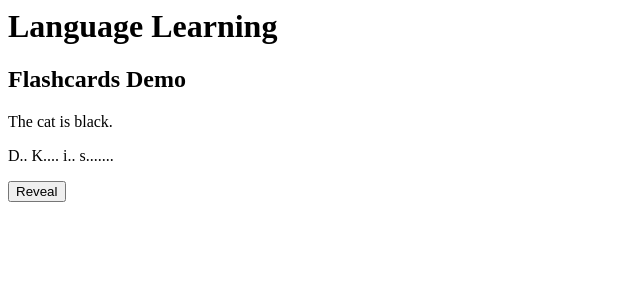
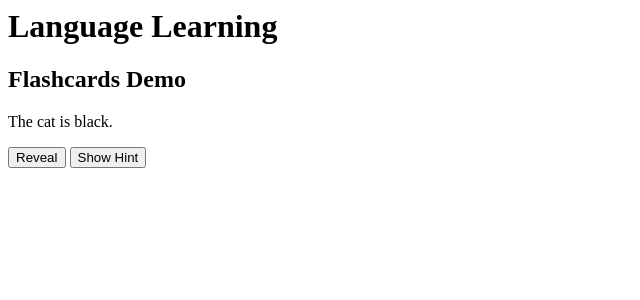
Before and after one commit to HaeckelK/audio-cards, a Flask app: page /flashcards-demo in a window 1280 px wide. Shown: the top 300 px of the page, without its empty margins (0-640 px from the left). Run offline with Flask 2, Linux system fonts and the light colour scheme.

Commit message:
feat: button to show hint

```diff
--- a/app/templates/flashcards_demo.html
+++ b/app/templates/flashcards_demo.html
@@ -10,11 +10,14 @@
       <p id="question">{{ question.text }}</p>
     </div>
     <div id="answerDisplayArea" class="answerDisplayArea">
-      <p id="answer_hint">{{ answer.hints[0].text }}</p>
+      <p id="answer_hint" style="display:none">{{ answer.hints[0].text }}</p>
       <p id="answer" style="display:none">{{ answer.text }}</p>
     </div>
     <button id="answerRevealBtn">
       Reveal
+    </button>
+    <button id="hintRevealBtn">
+      Show Hint
     </button>
     <div id="answerFeedbackBtns" style="display:none">
       <button id="answerCorrectBtn">
@@ -32,7 +35,12 @@
     $("#answerRevealBtn").click(function(){
       $("#answer").show();
       $("#answer_hint").hide();
+      $("#hintRevealBtn").hide();
       $("#answerFeedbackBtns").show();
+      $(this).hide();
+    });
+    $("#hintRevealBtn").click(function(){
+      $("#answer_hint").show();
       $(this).hide();
     });
     $("#answerCorrectBtn").click(function(){
```
